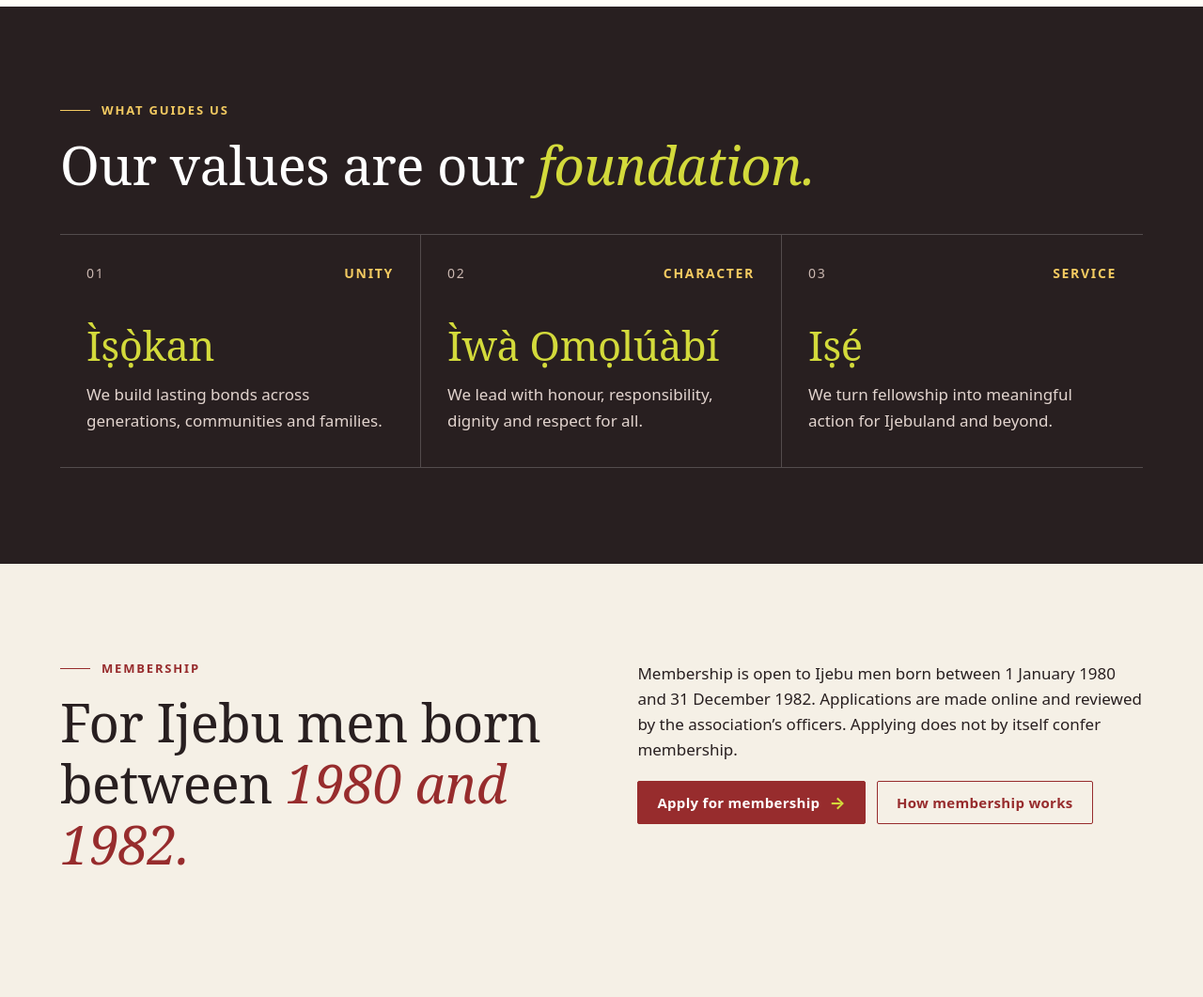
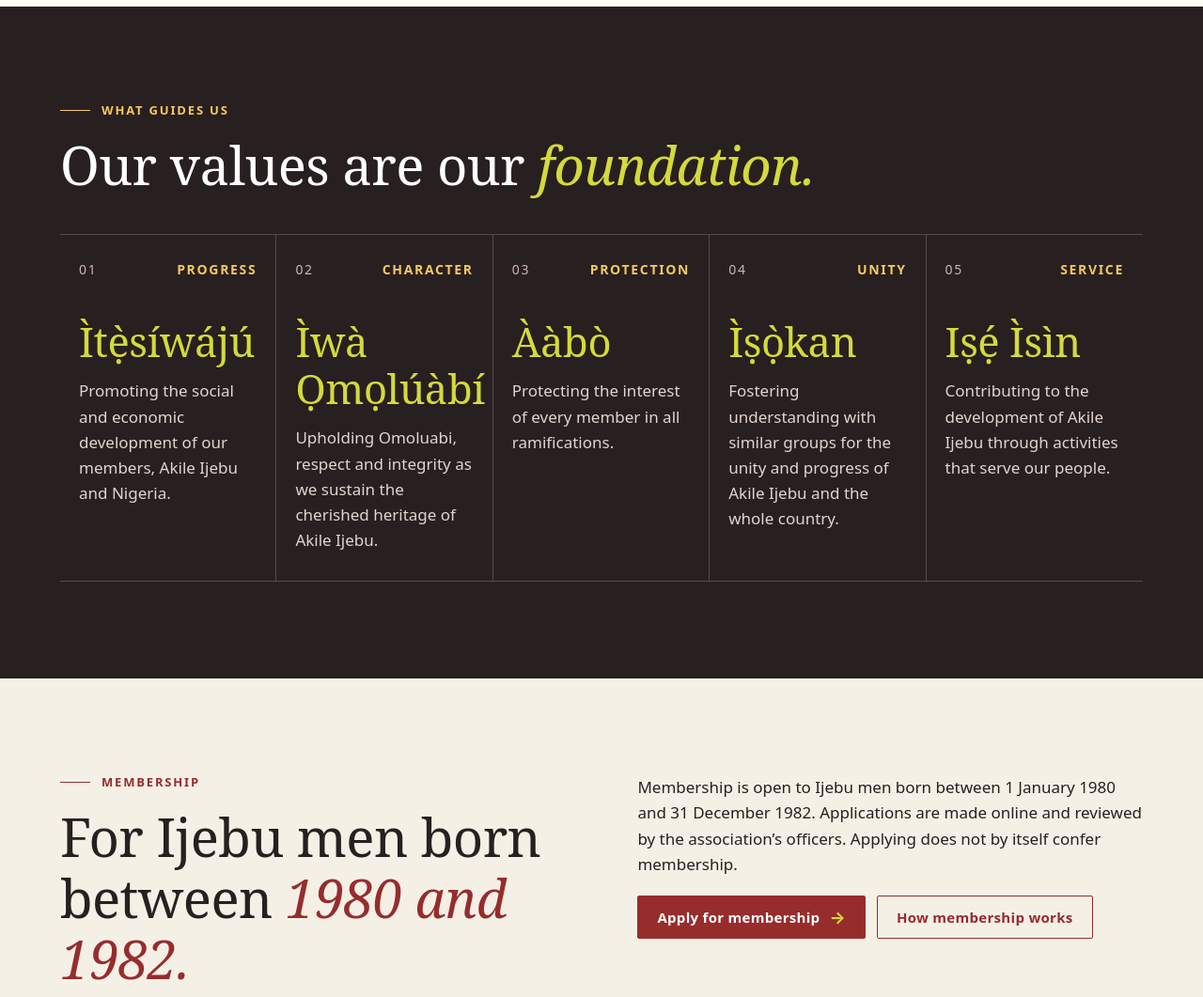
Before and after one commit to muheezokunade/bobagunwa_new, a Laravel app: page / in a window 1280 px wide. Shown: the part 1249-2310 px from the top of the page at 94% size. Run offline with Laravel 12, Linux system fonts and the light colour scheme; data comes from the database, SQL or seed files in the repository; data that the repository does not hold is empty; style sheets or scripts are compiled from the project's sources.

Commit message:
Five values in English and Yoruba from the association's commitments
At the 22 Nov demo the association asked for its five "We are committed
to" points to be summarised as value tiles in English and Yoruba, in the
style of the existing three. A shared partial now shows Progress
(Ìtẹ̀síwájú), Character (Ìwà Ọmọlúàbí), Protection (Ààbò), Unity
(Ìṣọ̀kan) and Service (Iṣẹ́ Ìsìn) on the home and About pages, five across
on wide screens and two or one column on smaller ones. Marked as a draft:
the Yoruba and the summaries await the association's confirmation
(docs/38, docs/39).

Co-Authored-By: Claude Opus 5.5 <noreply@anthropic.com>
Claude-Session: https://claude.ai/code/session_01Tq5tTD3hSpKEQdjAq6QUsW

```diff
--- a/resources/css/app.css
+++ b/resources/css/app.css
@@ -149,6 +149,10 @@ p { margin: 0 0 1em; }
 .values-row { display: grid; grid-template-columns: repeat(3, minmax(0, 1fr)); border-top: 1px solid rgba(255, 255, 255, .2); border-bottom: 1px solid rgba(255, 255, 255, .2); margin-top: 40px; }
 .values-row article { padding: 30px 28px 36px; border-right: 1px solid rgba(255, 255, 255, .2); }
 .values-row article:last-child { border-right: 0; }
+.values-five { grid-template-columns: repeat(5, minmax(0, 1fr)); }
+.values-five article { padding: 26px 20px 30px; }
+.values-five h3 { font-size: clamp(24px, 2.2vw, 34px); margin-top: 28px; }
+@media (max-width: 1100px) { .values-five { grid-template-columns: repeat(2, minmax(0, 1fr)); } .values-five article { border-bottom: 1px solid rgba(255, 255, 255, .2); } }
 .values-row .meta { display: flex; justify-content: space-between; color: #cbb8b1; font-size: 14px; letter-spacing: .12em; text-transform: uppercase; }
 .values-row .meta b { color: var(--sun); font-weight: 700; }
 .values-row h3 { font-size: clamp(32px, 3.4vw, 48px); color: var(--crown); margin: 40px 0 14px; }
--- /dev/null
+++ b/resources/views/partials/values.blade.php
@@ -0,0 +1,19 @@
+{{--
+    The association's five commitments ("We are committed to…", About Us document,
+    3 Oct 2026), summarised as value tiles at Gunwa Abiodun Orehin's request (22 Nov 2026 demo).
+    DRAFT: the Yoruba words and one-line summaries await the association's confirmation (docs/39).
+--}}
+@php
+    $values = [
+        ['Progress', 'Ìtẹ̀síwájú', 'Promoting the social and economic development of our members, Akile Ijebu and Nigeria.'],
+        ['Character', 'Ìwà Ọmọlúàbí', 'Upholding Omoluabi, respect and integrity as we sustain the cherished heritage of Akile Ijebu.'],
+        ['Protection', 'Ààbò', 'Protecting the interest of every member in all ramifications.'],
+        ['Unity', 'Ìṣọ̀kan', 'Fostering understanding with similar groups for the unity and progress of Akile Ijebu and the whole country.'],
+        ['Service', 'Iṣẹ́ Ìsìn', 'Contributing to the development of Akile Ijebu through activities that serve our people.'],
+    ];
+@endphp
+<div class="values-row values-five">
+    @foreach ($values as $i => [$english, $yoruba, $line])
+        <article><p class="meta"><span>{{ sprintf('%02d', $i + 1) }}</span><b>{{ $english }}</b></p><h3 lang="yo">{{ $yoruba }}</h3><p>{{ $line }}</p></article>
+    @endforeach
+</div>
--- a/resources/views/public/about.blade.php
+++ b/resources/views/public/about.blade.php
@@ -30,11 +30,7 @@
     <div class="wrap">
         <p class="kicker on-dark">What guides us</p>
         <h2>United by values. <em>Committed to service.</em></h2>
-        <div class="values-row">
-            <article><p class="meta"><span>01</span><b>Unity</b></p><h3 lang="yo">Ìṣọ̀kan</h3><p>Lasting bonds across generations, communities and families.</p></article>
-            <article><p class="meta"><span>02</span><b>Character</b></p><h3 lang="yo">Ìwà Ọmọlúàbí</h3><p>Honour, responsibility, dignity and respect for all.</p></article>
-            <article><p class="meta"><span>03</span><b>Service</b></p><h3 lang="yo">Iṣẹ́</h3><p>Fellowship turned into meaningful action for Ijebuland and beyond.</p></article>
-        </div>
+        @include('partials.values')
     </div>
 </section>
 @endsection
--- a/resources/views/public/home.blade.php
+++ b/resources/views/public/home.blade.php
@@ -48,11 +48,7 @@
     <div class="wrap">
         <p class="kicker on-dark">What guides us</p>
         <h2 id="values-title">Our values are our <em>foundation.</em></h2>
-        <div class="values-row">
-            <article><p class="meta"><span>01</span><b>Unity</b></p><h3 lang="yo">Ìṣọ̀kan</h3><p>We build lasting bonds across generations, communities and families.</p></article>
-            <article><p class="meta"><span>02</span><b>Character</b></p><h3 lang="yo">Ìwà Ọmọlúàbí</h3><p>We lead with honour, responsibility, dignity and respect for all.</p></article>
-            <article><p class="meta"><span>03</span><b>Service</b></p><h3 lang="yo">Iṣẹ́</h3><p>We turn fellowship into meaningful action for Ijebuland and beyond.</p></article>
-        </div>
+        @include('partials.values')
     </div>
 </section>
 
```
Also changed, not shown: docs/38-official-content.md (+1 -1 lines), docs/39-demo-actions-2026-11-22.md (+1 -1 lines).
